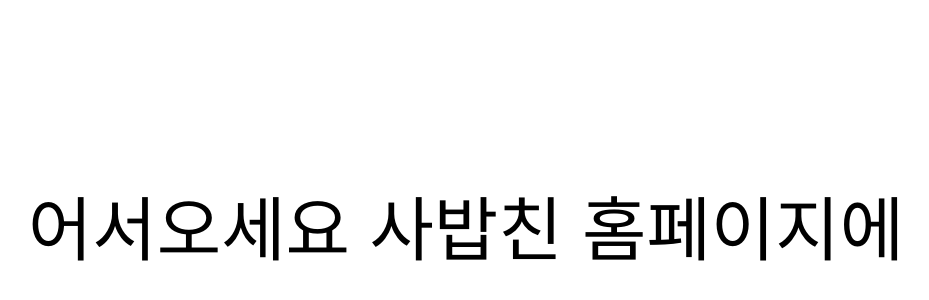
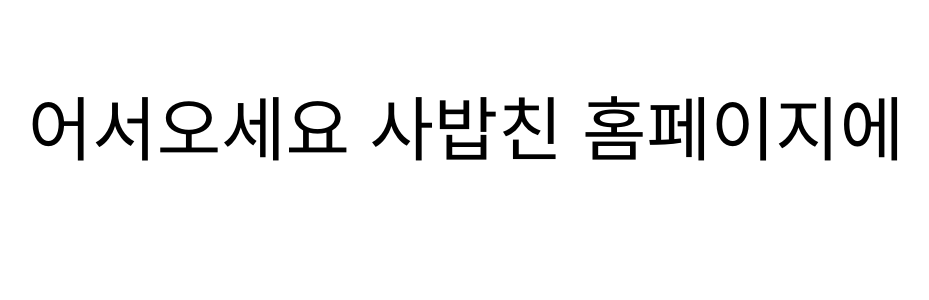
Before and after one commit to YeoheungMinSsi/YeoheungMinSsi.github.io, a plain HTML site: page 홈페이지/html/home.html in a window 1280 px wide. Shown: the part 326-626 px from the top of the page, without its empty margins (174-1103 px from the left). Drawn offline with Linux system fonts and the light colour scheme; files whose address does not match are found by name; a web font is replaced by a local one.

Commit message:
home 페이지 쪽 크기 변경 (가운데 정렬)

```diff
--- a/홈페이지/css/Gallary.css
+++ b/홈페이지/css/Gallary.css
@@ -43,7 +43,7 @@ body, html, * {margin: 0; padding: 0; box-sizing: border-box;}
     height: 600px;
     flex: 1;
     transition: all .5s;
-
+    background: ;
 }
 
 #img_box div:hover {
--- a/홈페이지/css/scroll기능.css
+++ b/홈페이지/css/scroll기능.css
@@ -31,7 +31,7 @@ body {
 #container {
 
     width: 100%;
-    height: 1100px;
+    height: 900px;
     overflow-y: auto;
     scrollbar-width: none;
     scroll-snap-type: y mandatory; /* 스크롤 시 스냅처럼 화면이 변경 */
@@ -45,7 +45,7 @@ body {
     scroll-snap-align: center;
     display: inline-block;
     width: 100%;
-    height: 1100px;
+    height: 900px;
     display: flex;
     justify-content: center;
     align-items: center;
```
